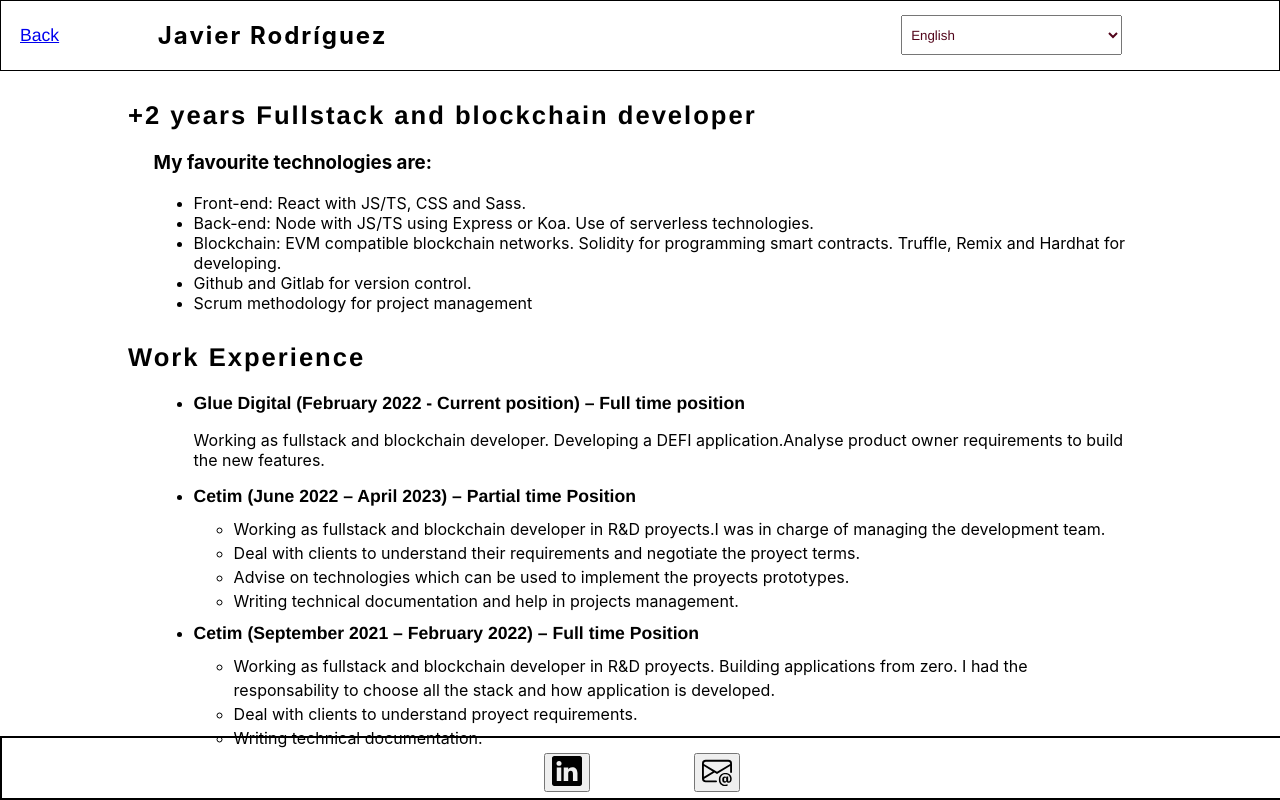
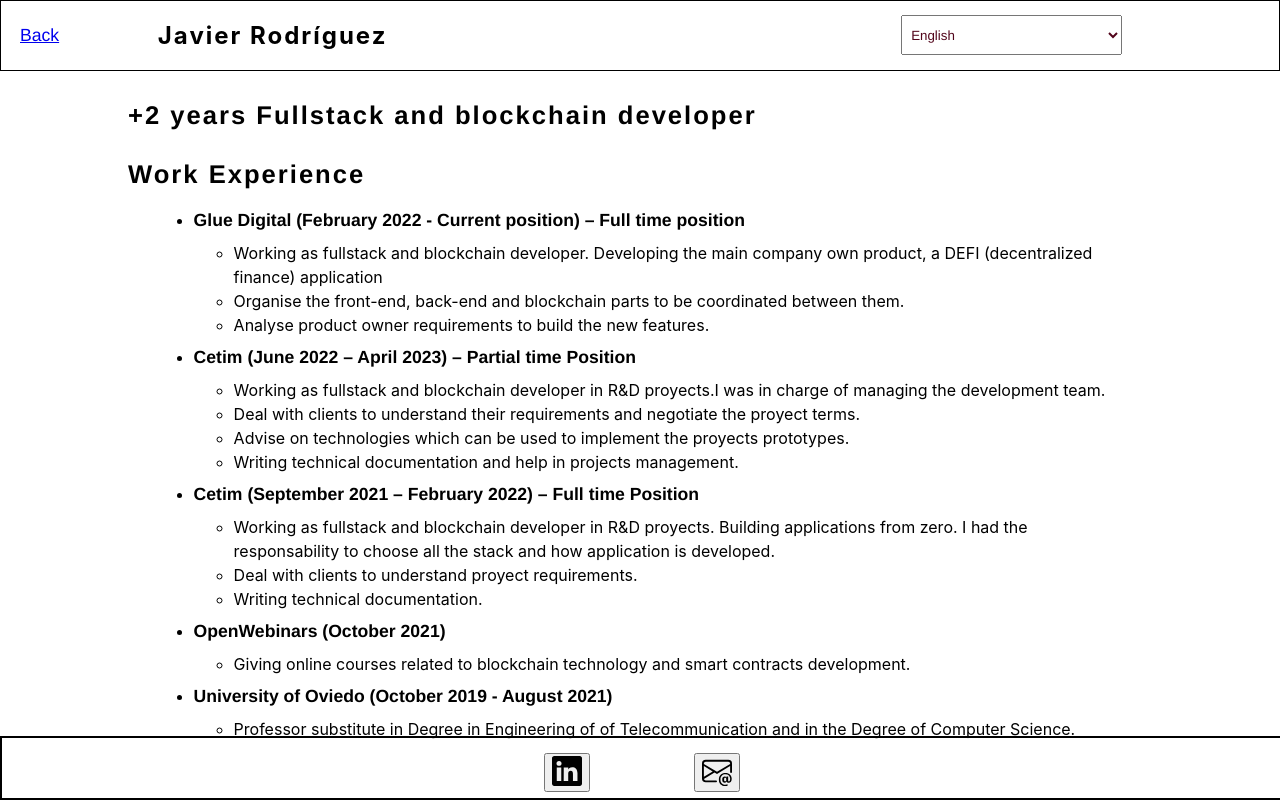
Before and after one commit to javirro/personal-web, a React (Create React App) app: page /work-experience in a window 1280 px wide. Built offline with nearby package versions, Linux system fonts and the light colour scheme.

Commit message:
Añadir work experience de universidad y openwebinars

```diff
--- a/src/locales/en.json
+++ b/src/locales/en.json
@@ -29,7 +29,9 @@
   "universitary-studies": "University studies",
   "other-studies": "Other studies",
   "work-experience-glue": "(February 2022 - Current position) – Full time position",
-  "work-experience-glue-description": "Working as fullstack and blockchain developer. Developing a DEFI application.Analyse product owner requirements to build the new features.",
+  "work-experience-glue-dev": "Working as fullstack and blockchain developer. Developing the main company own product, a DEFI (decentralized finance) application",
+  "work-experience-glue-organise": "Organise the front-end, back-end and blockchain parts to be coordinated between them.",
+  "work-experience-glue-analyse": "Analyse product owner requirements to build the new features.",
   "work-experience-cetim-full": "(September 2021 – February 2022) – Full time Position",
   "work-experience-cetim-partial": "(June 2022 – April 2023) – Partial time Position",
   "work-experience-cetim-dev-full": "Working as fullstack and blockchain developer in R&D proyects. Building applications from zero. I had the responsability to choose all the stack and how application is developed.",
@@ -38,6 +40,11 @@
   "work-experience-cetim-dev-partial": "Working as fullstack and blockchain developer in R&D proyects.I was in charge of  managing the development team.",
   "work-experience-cetim-clients-partial": "Deal with clients to understand their requirements and negotiate the proyect terms.",
   "work-experience-cetim-advise-partial": "Advise on technologies which can be used to implement the proyects prototypes.",
-  "work-experience-cetim-docu-partial": "Writing technical documentation and help in projects management."
+  "work-experience-cetim-docu-partial": "Writing technical documentation and help in projects management.",
+  "work-experience-opewebinars-description": "Giving online courses related to blockchain technology and smart contracts development.",
+  "work-experience-openwebinars": "(October 2021)",
+  "work-experience-university": "(October 2019 - August 2021)",
+  "work-experience-university-description": "Professor substitute in  Degree in Engineering of  of Telecommunication and  in the Degree of Computer Science."
+
 
 }
--- a/src/locales/esp.json
+++ b/src/locales/esp.json
@@ -28,7 +28,9 @@
   "universitary-studies": "Estudios universitarios",
   "other-studies": "Otros estudios",
   "work-experience-glue": "(Febrero 2022 - Actualidad) – Posición tiempo completo",
-  "work-experience-glue-description": "Trabajando de desarrollador fullstack y desarrollador blockchain en una aplicación DEFI. Análisis de los requerimientos  para implementar nuevas funcionalidades",
+  "work-experience-glue-dev": "Trabajando de desarrollador fullstack y blockchain. Desarrollo de producto propia, aplicación de finanzas descentralizadas (DEFI).",
+  "work-experience-glue-organise": "Organización desarrollos de front-end, back-end y blockchain para mantener coordinación entre ellas.",
+  "work-experience-glue-analyse": "Analizar requisitos del dueño del producto para implementar nuevas funcionalidades.",
   "work-experience-cetim-full": "(Septiembre 2021 – Febrero 2022) – Posición tiempo completo",
   "work-experience-cetim-partial": "(Junio 2022 – Abril 2023) – Posición tiempo parcial",
   "work-experience-cetim-dev-full": "Trabajando de desarrollador fullstack y blockchain en proyectos de I+D. Desarrollando aplicaciones desde cero. Responsable de elegir el stack apropiado. Único desarrollador.",
@@ -37,5 +39,9 @@
   "work-experience-cetim-dev-partial": "Trabajando de desarrollador fullstack y blockchain en proyectos de I+D. Al cargo del equipo de trabajo en proyectos que involucraban desarrollo de software.",
   "work-experience-cetim-clients-partial": "Trato directo con clientes para entender sus requisitos y negociación de los términos del proyecto.",
   "work-experience-cetim-advise-partial": "Asesoramiento en las alternativas de implementación en proyectos relacionados con el desarrollo de software.",
-  "work-experience-cetim-docu-partial": "Escribir documentación técnica y ayuda en la gestión de proyectos."
+  "work-experience-cetim-docu-partial": "Escribir documentación técnica y ayuda en la gestión de proyectos.",
+  "work-experience-opewebinars-description": "Profesor de cursos online relacionados con la tecnología de blockchain y el desarrollo de smart contracts.",
+  "work-experience-openwebinars": "(Octubre 2021)",
+  "work-experience-university": "(Octubre 2019 - Agosto 2021)",
+  "work-experience-university-description": "Profesor substituto en los grados de Ingeniería de Telecomunicaciones y en Ingeniería de software."
 }
--- a/src/routes/WorkExperience.jsx
+++ b/src/routes/WorkExperience.jsx
@@ -3,10 +3,11 @@ import '../styles/WorkExperience.css'
 const WorkExperience = () => {
   const glueDigital = "https://glue.digital/"
   const cetim = "https://cetim.es/"
+  const openWebinars = "https://openwebinars.net/profesores/javier-rodriguez-fernandez/"
   return (
     <div>
       <h2 className="personal-title"><FormattedMessage id="dev-position" /></h2>
-      <section className="section-container">
+      {/* <section className="section-container">
         <h3><FormattedMessage id="fav-stack" /></h3>
         <ul>
           <li>Front-end: <FormattedMessage id="frontend-stack" /> </li>
@@ -15,13 +16,17 @@ const WorkExperience = () => {
           <li><FormattedMessage id="git-stack" /> </li>
           <li><FormattedMessage id="management-stack" /> </li>
         </ul>
-      </section>
+      </section> */}
       <h2 className="personal-title"><FormattedMessage id="home-work-experience" /></h2>
       <section className="section-container">
         <ul>
           <li>
             <a className="company-name" href={glueDigital} target="_blank" rel="noreferrer">Glue Digital <FormattedMessage id="work-experience-glue" /></a>
-            <p><FormattedMessage id="work-experience-glue-description" /></p>
+            <ul className="jobs-description-list">
+              <li><FormattedMessage id="work-experience-glue-dev" /></li>
+              <li><FormattedMessage id="work-experience-glue-organise" /></li>
+              <li><FormattedMessage id="work-experience-glue-analyse" /></li>
+            </ul>
           </li>
           <li>
             <a className="company-name" href={cetim} target="_blank" rel="noreferrer">Cetim <FormattedMessage id="work-experience-cetim-partial" /></a>
@@ -40,6 +45,18 @@ const WorkExperience = () => {
               <li><FormattedMessage id="work-experience-cetim-docu-full" /></li>
             </ul>
           </li>
+          <li>
+            <a className="company-name" href={openWebinars} target="_blank" rel="noreferrer">OpenWebinars <FormattedMessage id="work-experience-openwebinars" /></a>
+            <ul className="jobs-description-list">
+              <li><FormattedMessage id="work-experience-opewebinars-description" /></li>
+            </ul>
+          </li>
+          <li>
+            <a className="company-name" href={openWebinars} target="_blank" rel="noreferrer"><FormattedMessage id="studies-oviedo" /> <FormattedMessage id="work-experience-university" /></a>
+            <ul className="jobs-description-list">
+              <li><FormattedMessage id="work-experience-university-description" /></li>
+            </ul>
+          </li>
         </ul>
       </section>
     </div>
```
